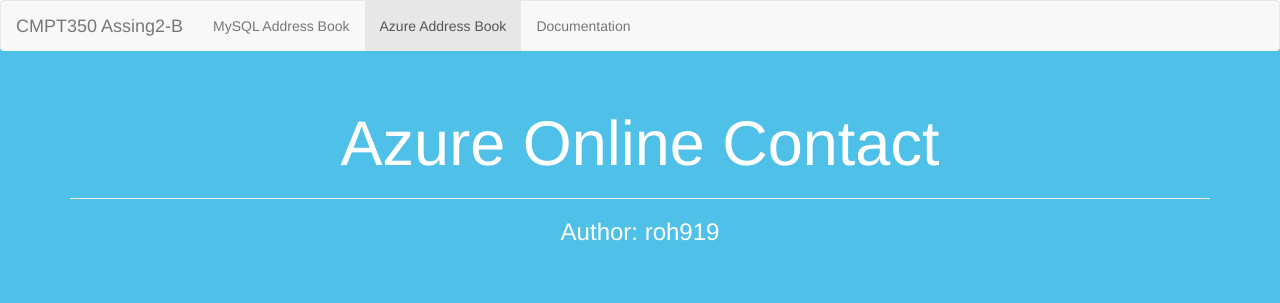
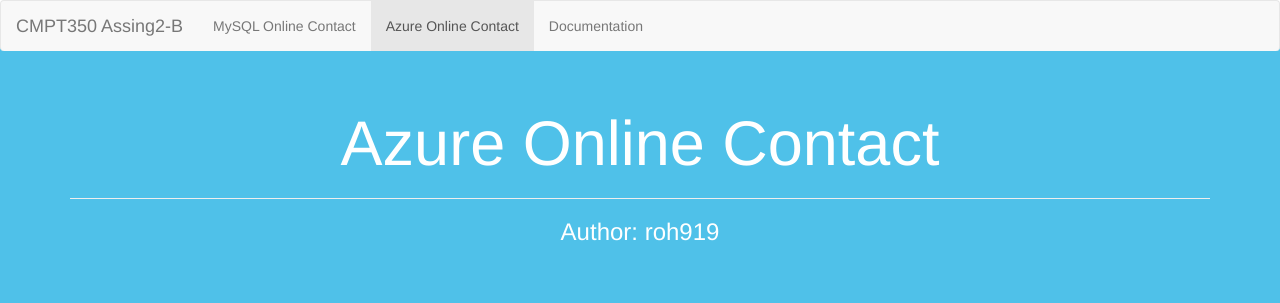
Before and after one commit to Henry0422/CMPT350-AddressBook-Azure, a PHP site: page /home.php in a window 1280 px wide. Shown: the top 303 px of the page. Run offline with PHP 8.4, Linux system fonts and the light colour scheme; data that the repository does not hold is empty; some libraries are stand-ins or nearby versions.

Commit message:
Update navbar

```diff
--- a/navbar.php
+++ b/navbar.php
@@ -7,9 +7,9 @@
 
     <div class="collapse navbar-collapse" id="bs-example-navbar-collapse-1">
       <ul class="nav navbar-nav">
-        <li><a href="http://homepage.usask.ca/~roh919/A2MySQL/home.php">MySQL Address Book</a></li>
+        <li><a href="http://homepage.usask.ca/~roh919/A2MySQL/home.php">MySQL Online Contact</a></li>
         <li  class="active">
-            <a href="http://cmpt350a2.azurewebsites.net/home.php">Azure Address Book<span class="sr-only">(current)</span>
+            <a href="http://cmpt350a2.azurewebsites.net/home.php">Azure Online Contact<span class="sr-only">(current)</span>
             </a>
         </li>
         <li><a href="#">Documentation</a></li>
```
